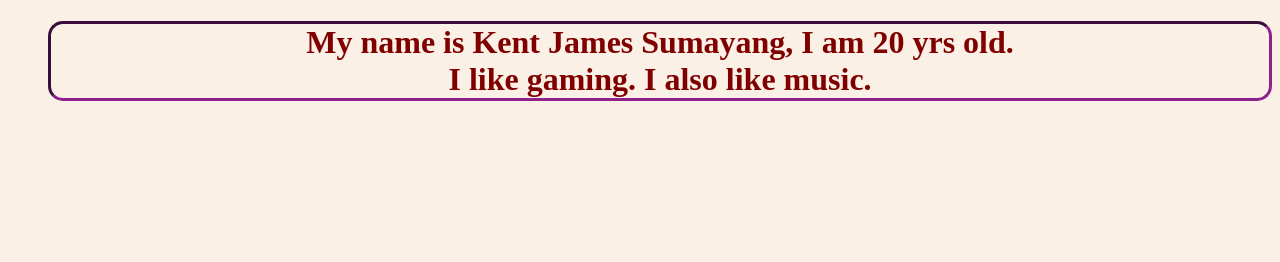
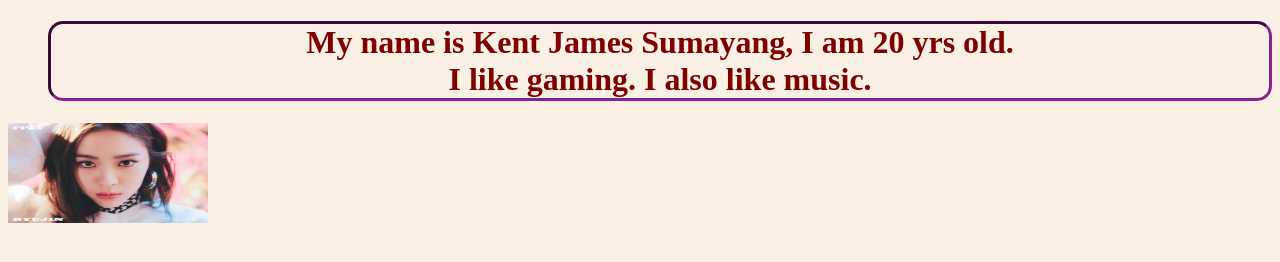
Before and after one commit to KentSumayang/1st-repository, a plain HTML site: page index.html in a window 1280 px wide. Drawn offline with Linux system fonts and the light colour scheme.

Commit message:
Inserted Ryujin.png

```diff
--- a/index.html
+++ b/index.html
@@ -19,10 +19,15 @@
         color: maroon;
         margin-left: 40px;
     }
+    img{
+        width: 200px;
+        height: 100px;
+    }
         </style>
 <body>
     <div>
         <h1>My name is Kent James Sumayang, I am 20 yrs old. <br>I like gaming. I also like music.</h1>
+        <img src="ryujin.png" alt="">
     </div>
 </body>
 </html>
```
Also changed, not shown: ryujin.png (added).
